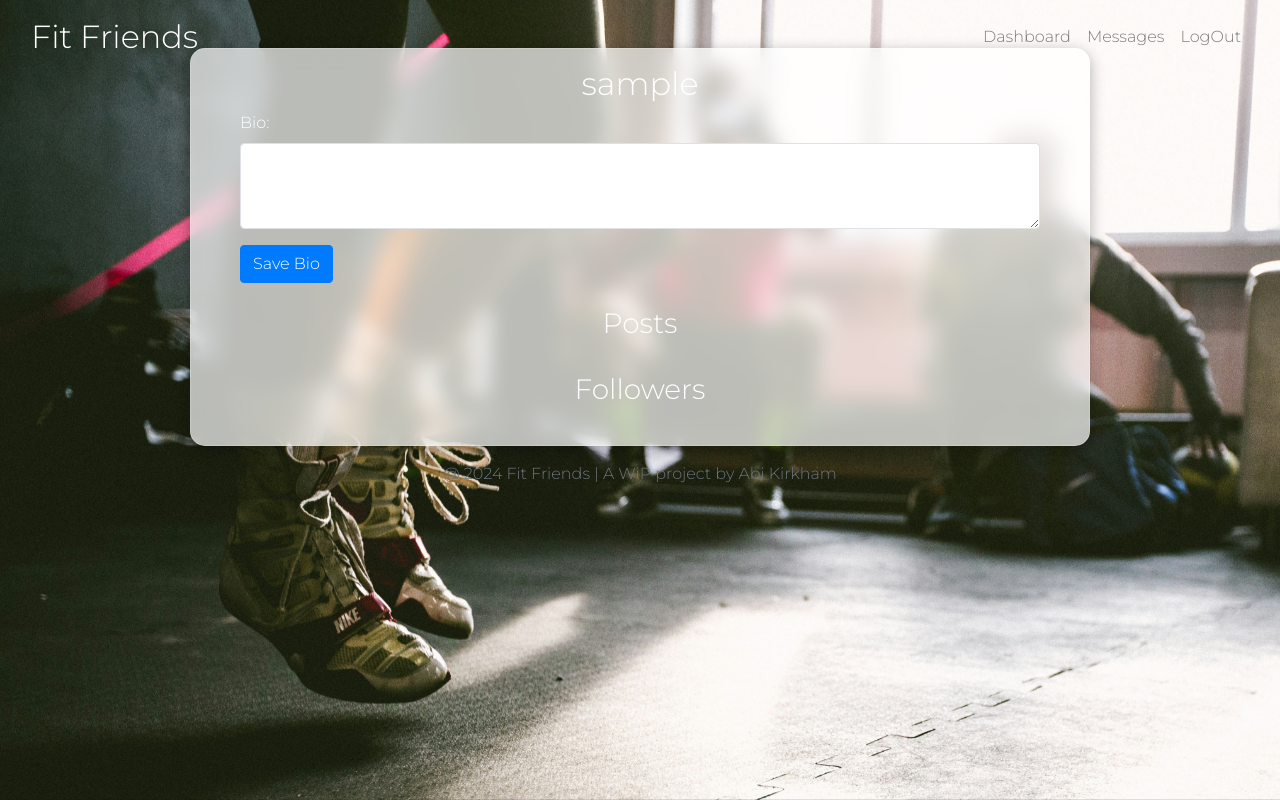
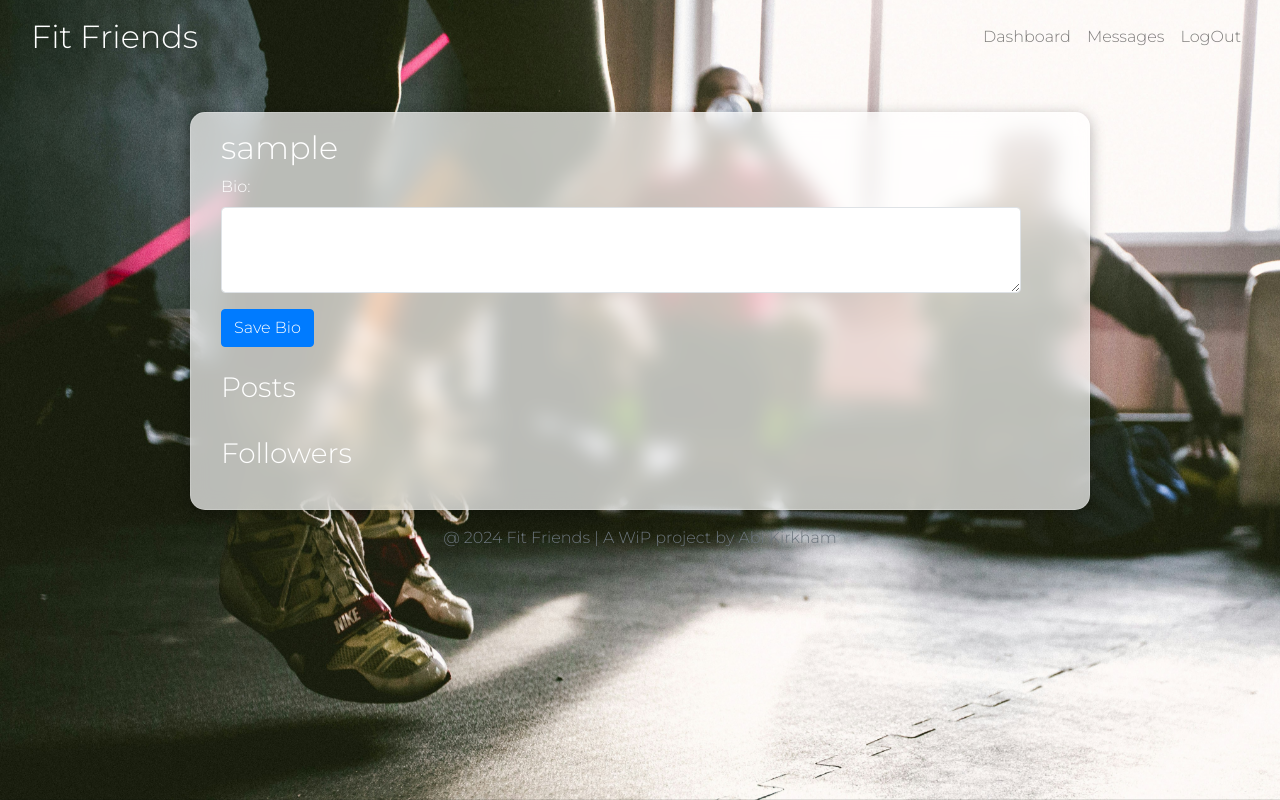
Before and after one commit to abikirkham/FitFriends, a Django app: a page that uses social/templates/profile.html in a window 1280 px wide. Run offline with Django 3.2, Linux system fonts and the light colour scheme; the visitor is signed in with stand-in values (Sample User, id 1); data comes from the database, SQL or seed files in the repository; data that the repository does not hold is empty.

Commit message:
align text and add padding

```diff
--- a/social/templates/profile.html
+++ b/social/templates/profile.html
@@ -15,6 +15,9 @@
         body {
             font-family: 'Montserrat', sans-serif;
             background-color: #101809;
+        }
+        main {
+            padding-top: 5%;
         }
         .navbar-transparent {
             background-color: transparent !important;
@@ -70,7 +73,7 @@
                 </div>
             </nav>
         </div>
-    </header>
+    </header><main>
     <div class="container mt-5 pt-3">
         <h2 class="text-white">{{ user.username }}</h2>
         <form method="post">
@@ -130,7 +133,7 @@
             <span class="text-muted">@ 2024 Fit Friends | A WiP project by Abi Kirkham</span>
         </div>
     </footer>
-
+</main>
     <!-- Bootstrap JS and dependencies -->
     <script src="https://cdn.jsdelivr.net/npm/jquery@3.5.1/dist/jquery.slim.min.js" integrity="sha384-DfXdz2htPH0lsSSs5nCTpuj/zy4C+OGpamoFVy38MVBnE+IbbVYUew+OrCXaRkfj" crossorigin="anonymous"></script>
     <script src="https://cdn.jsdelivr.net/npm/popper.js@1.16.1/dist/umd/popper.min.js" integrity="sha384-9/reFTGAW83EW2RDu2S0VKaIzap3H66lZH81PoYlFhbGU+6BZp6G7niu735Sk7lN" crossorigin="anonymous"></script>
--- a/static/css/style.css
+++ b/static/css/style.css
@@ -46,7 +46,6 @@ body {
 /* Callout */
 .container {
     display: flex;
-    align-items: center;
     justify-content: center;
     background-color: rgba(255, 255, 255, 0.9); /* Optional: To make the form stand out against the background */
     padding: 20px;
```
